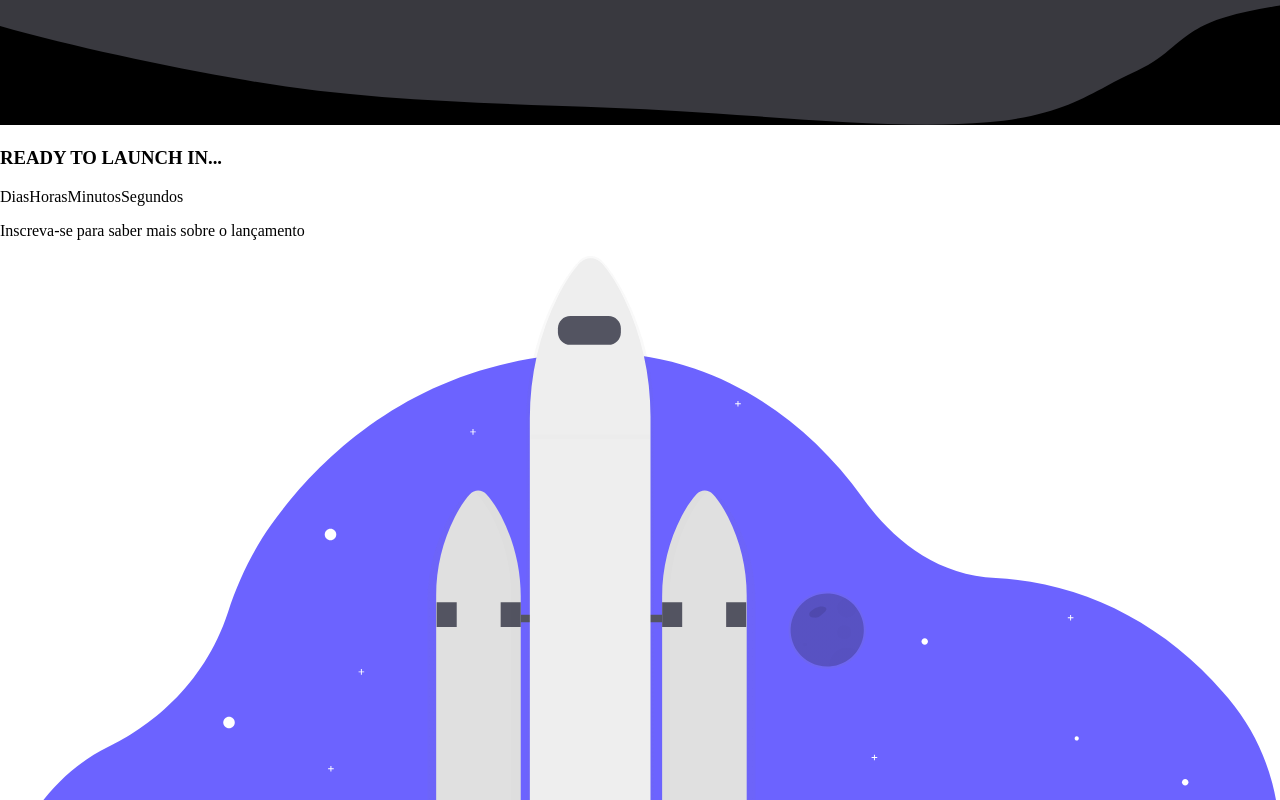
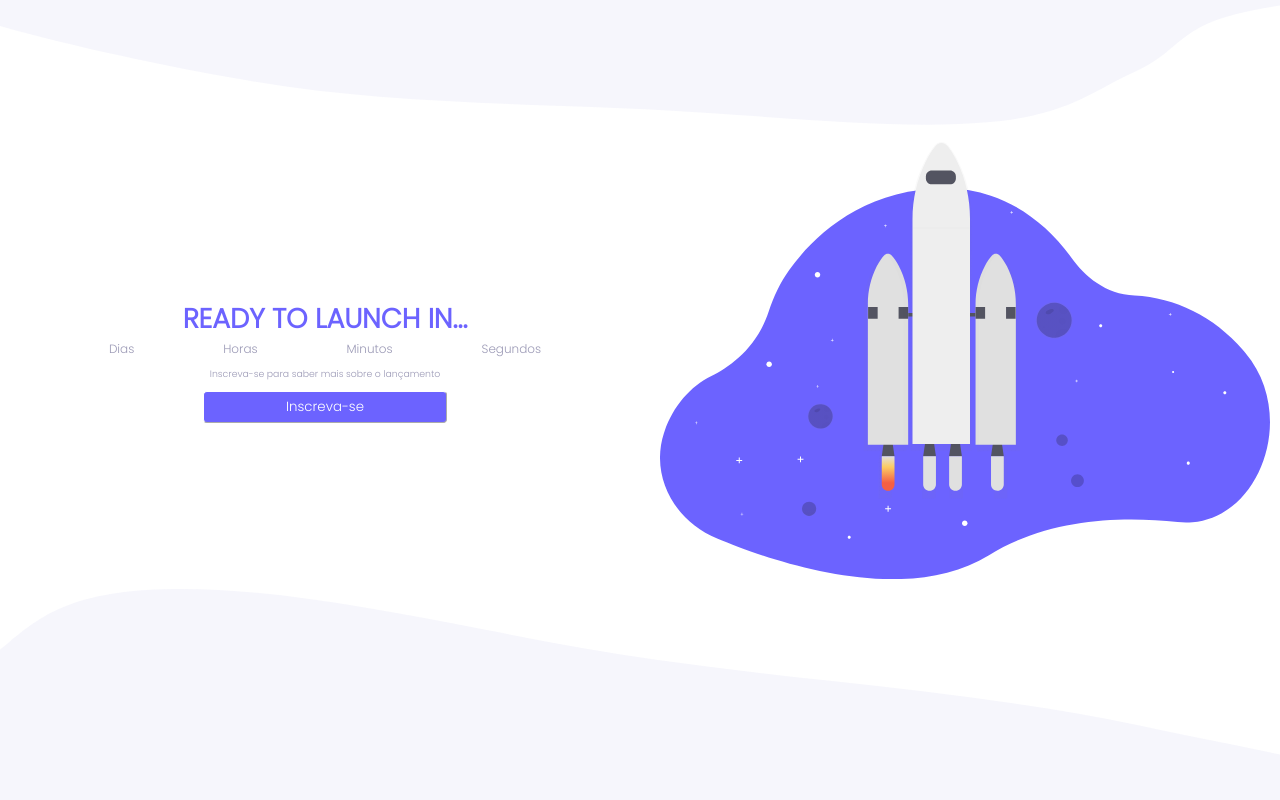
Before and after one commit to LeoLobo30/Countdown, a plain HTML site: page index.html in a window 1280 px wide. Shown: the top 800 px of the page. Drawn offline with Linux system fonts and the light colour scheme.

Commit message:
style the html

```diff
--- a/index.css
+++ b/index.css
@@ -1,3 +1,5 @@
+@import url("https://fonts.googleapis.com/css2?family=Poppins:wght@300&display=swap");
+
 body {
   margin: 0px;
 }
@@ -5,7 +7,6 @@ body {
 svg.top {
   width: 100%;
   height: max-content;
-  background-color: black;
 }
 
 svg.bottom {
@@ -13,22 +14,78 @@ svg.bottom {
   left: 0%;
   width: 100%;
   height: max-content;
-  background-color: aqua;
 }
 
-svg .rocket {
-  width: max-content;
-  height: max-content;
-  padding: 100px;
+svg.rocket {
+  width: 50%;
+  height: 100%;
+  padding: 10px;
 }
 
-div .splitArea {
+div.splitArea {
   display: flex;
+  justify-items: center;
+  align-items: center;
   width: 100%;
   height: 100%;
 }
 
-div .countDown {
+div.countDownArea {
+  width: 50%;
+  height: 100%;
+  padding: 20px;
+  display: flex;
+  flex-direction: column;
+  align-items: center;
+  justify-content: center;
+}
+
+* {
+  font-family: "Poppins", sans-serif;
+  font-weight: 300;
+}
+
+:root {
+  --black: #4d4c59;
+  --purple: #6c63ff;
+  --light-grey: #c8c8c8;
+  --text-color: #9c9ab6;
+}
+
+h3 {
+  color: var(--purple);
+  font-weight: 800;
+  font-size: 1.7em;
+  margin: 0px;
+}
+
+span {
+  color: var(--text-color);
+  font-size: 0.75em;
+}
+
+div.legendOfCountDown {
+  display: flex;
   width: 100%;
-  height: 100%;
+  justify-content: space-evenly;
 }
+
+p {
+  color: var(--text-color);
+  font-size: 7pt;
+  text-align: center;
+}
+
+div.countDown {
+}
+
+button {
+  width: 40%;
+  height: 20%;
+  border-radius: 4px;
+  background-color: var(--purple);
+  color: white;
+  padding: 5px;
+  border-color: white;
+  border-width: 0.5px;
+}
--- a/index.html
+++ b/index.html
@@ -24,6 +24,7 @@
       </div>
       <div class="countDown"></div>
       <p>Inscreva-se para saber mais sobre o lançamento</p>
+      <button>Inscreva-se</button>
     </div>
     <svg class="rocket" viewBox="0 0 607 435" xmlns="http://www.w3.org/2000/svg">
       <g clip-path="url(#clip0)">
```
Lines whose indentation alone changed are shown as unchanged.
